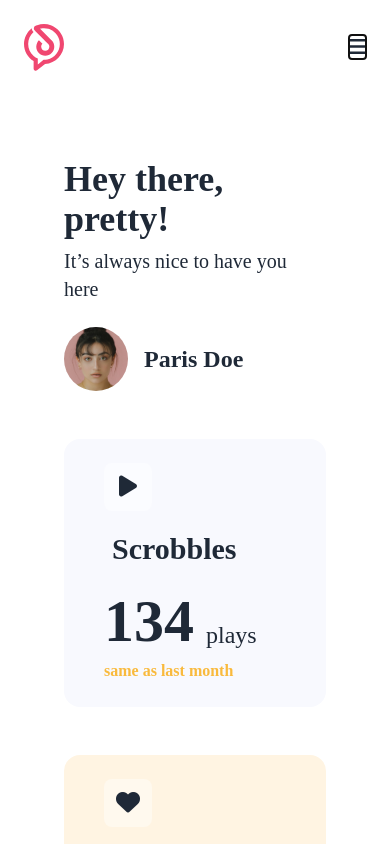
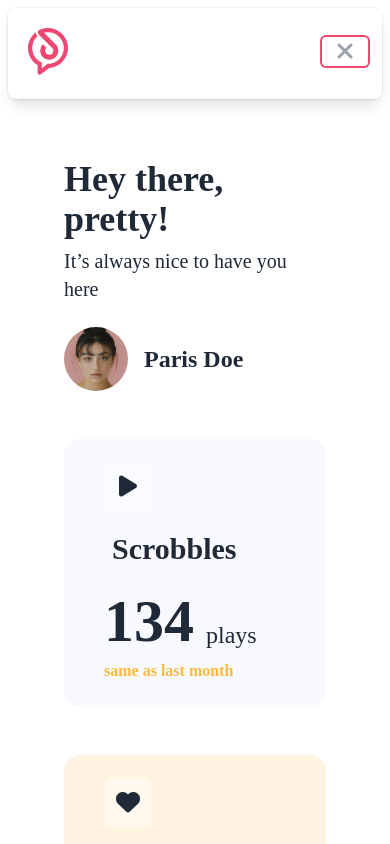
Before and after one commit to MatheusSw/apollo-fm-frontend, a React (Create React App) app: page / in a window 390 px wide. Both pictures are taken after a click on the button "Open menu". Shown: the top 844 px of the page. Built offline with nearby package versions, Linux system fonts and the light colour scheme.

Commit message:
Additional changes to the mobile version

```diff
--- a/src/components/navbar/Navbar.tsx
+++ b/src/components/navbar/Navbar.tsx
@@ -1,4 +1,5 @@
-import { Popover } from "@headlessui/react";
+import { Popover, Transition } from "@headlessui/react";
+import { Fragment } from "react";
 import { ReactComponent as Logo } from "../../logo.svg";
 import NavButton from "../navbutton/Navbutton";
 
@@ -34,6 +35,41 @@
           </a>
         </div>
       </div>
+
+      <Transition
+        as={Fragment}
+        enter="duration-200 ease-out"
+        enterFrom="opacity-0 scale-95"
+        enterTo="opacity-100 scale-100"
+        leave="duration-100 ease-in"
+        leaveFrom="opacity-100 scale-100"
+        leaveTo="opacity-0 scale-95"
+      >
+        <Popover.Panel
+          focus
+          className="absolute inset-x-0 top-0 origin-top-right transform p-2 transition md:hidden"
+        >
+          {/* Shout-out to my tailwindui guys!!! <3 */}
+          <div className="divide-y-2 divide-gray-50 rounded-lg bg-white shadow-lg ring-1 ring-black ring-opacity-5">
+            <div className="px-5 pt-5 pb-6">
+              <div className="flex items-center justify-between">
+                <div>
+                  <Logo className="mx-auto w-10 fill-magenta md:w-16" />
+                </div>
+                <div className="-mr-2">
+                  <Popover.Button className="inline-flex items-center justify-center rounded-md bg-white p-2 text-gray-400 hover:bg-gray-100 hover:text-gray-500 focus:outline-none focus:ring-2 focus:ring-inset focus:ring-magenta">
+                    <span className="sr-only">Close menu</span>
+                    <i
+                      className="fa-solid fa-xmark fa-xl p-2"
+                      aria-hidden="true"
+                    />
+                  </Popover.Button>
+                </div>
+              </div>
+            </div>
+          </div>
+        </Popover.Panel>
+      </Transition>
     </Popover>
   );
 };
```
